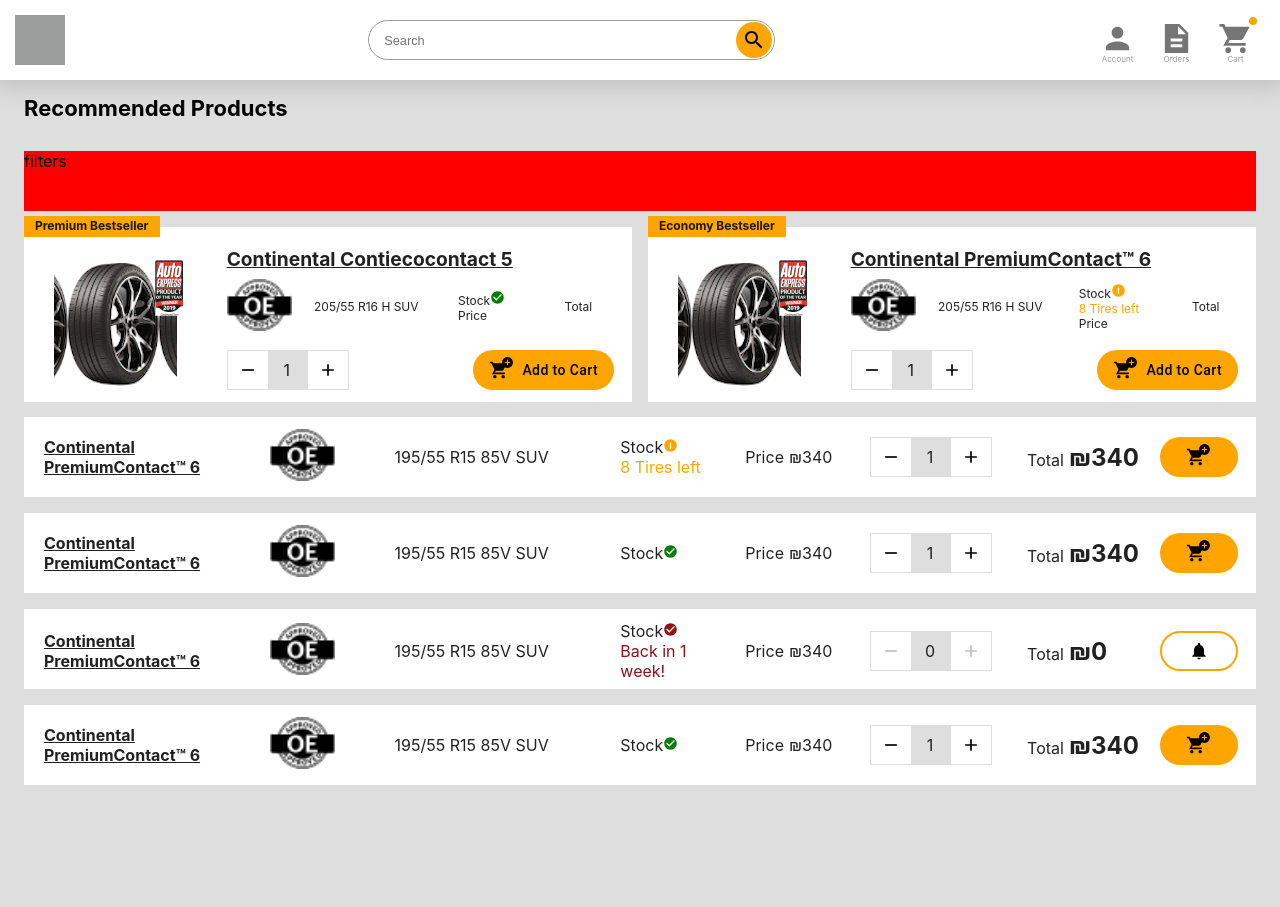
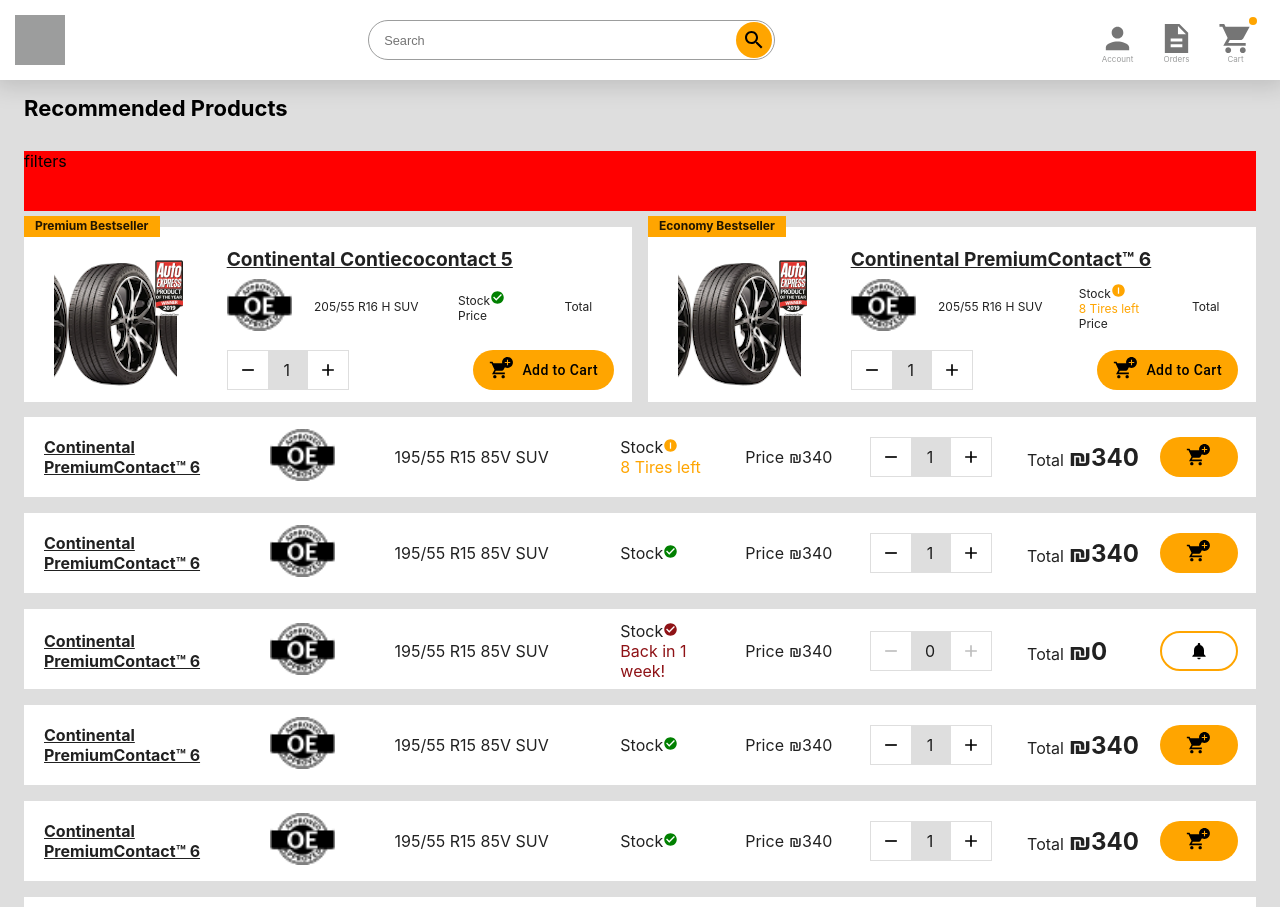
Before and after one commit to apomarinov/react-responsive, a React (Create React App) app: page / in a window 1280 px wide. Shown: the top 907 px of the page. Before the commit the page ends 800 px from the top, so only its background shows below. Built offline with nearby package versions, Linux system fonts and the light colour scheme.

Commit message:
add more products, refactor file structure

```diff
--- a/src/App.js
+++ b/src/App.js
@@ -5,7 +5,7 @@
     createMuiTheme,
     ThemeProvider,
 } from '@material-ui/core/styles';
-import ProductView from "./views/ProductView";
+import ListView from "./views/product/ListView";
 import Container from "@material-ui/core/Container";
 
 const theme = createMuiTheme({
@@ -36,7 +36,7 @@
                 </header>
                 <main>
                     <Container disableGutters={false} maxWidth={false}>
-                        <ProductView title="Recommended Products"/>
+                        <ListView title="Recommended Products"/>
                     </Container>
                 </main>
             </ThemeProvider>
--- a/src/dataSource.json
+++ b/src/dataSource.json
@@ -73,7 +73,8 @@
       "image": null,
       "stock": {
         "status": "full"
-      }
+      },
+      "discount": null
     },
     {
       "id":  14,
@@ -82,7 +83,8 @@
       "stock":  {
         "status": "out",
         "description": "Back in 1 week!"
-      }
+      },
+      "discount": null
     },
     {
       "id":  15,
@@ -90,7 +92,122 @@
       "image": null,
       "stock":  {
         "status": "full"
+      },
+      "discount": null
+    },
+    {
+      "id":  16,
+      "isApproved": true,
+      "image": null,
+      "stock":  {
+        "status": "full"
+      },
+      "discount": null
+    },
+    {
+      "id":  17,
+      "isApproved": true,
+      "image": null,
+      "stock":  {
+        "status": "full"
+      },
+      "discount": null
+    },
+    {
+      "id":  18,
+      "isApproved": true,
+      "image": null,
+      "stock":  {
+        "status": "depleting",
+        "description": " Tires left",
+        "quantity": 3
+      },
+      "discount": null
+    },
+    {
+      "id":  19,
+      "isApproved": true,
+      "image": null,
+      "stock":  {
+        "status": "full"
+      },
+      "discount": null
+    },
+    {
+      "id":  20,
+      "isApproved": true,
+      "image": null,
+      "stock":  {
+        "status": "depleting",
+        "description": " Tires left",
+        "quantity": 8
       }
+    },
+    {
+      "id":  21,
+      "isApproved": true,
+      "image": null,
+      "stock": {
+        "status": "full"
+      },
+      "discount": null
+    },
+    {
+      "id":  22,
+      "isApproved": true,
+      "image": null,
+      "stock":  {
+        "status": "out",
+        "description": "Back in 1 week!"
+      },
+      "discount": null
+    },
+    {
+      "id":  23,
+      "isApproved": true,
+      "image": null,
+      "stock":  {
+        "status": "full"
+      },
+      "discount": null
+    },
+    {
+      "id":  24,
+      "isApproved": true,
+      "image": null,
+      "stock":  {
+        "status": "full"
+      },
+      "discount": null
+    },
+    {
+      "id":  25,
+      "isApproved": true,
+      "image": null,
+      "stock":  {
+        "status": "full"
+      },
+      "discount": null
+    },
+    {
+      "id":  26,
+      "isApproved": true,
+      "image": null,
+      "stock":  {
+        "status": "depleting",
+        "description": " Tires left",
+        "quantity": 3
+      },
+      "discount": null
+    },
+    {
+      "id":  27,
+      "isApproved": true,
+      "image": null,
+      "stock":  {
+        "status": "full"
+      },
+      "discount": null
     }
   ]
 }
--- a/src/views/RecommendedProductView.js
+++ b/src/views/product/RecommendedView.js
@@ -2,7 +2,7 @@
 import makeStyles from "@material-ui/core/styles/makeStyles";
 import {createStyles, isWidthDown, isWidthUp} from "@material-ui/core";
 import Grid from "@material-ui/core/Grid";
-import Product from "../components/product/Product";
+import Product from "../../components/product/Product";
 import withWidth from "@material-ui/core/withWidth";
 
 
@@ -27,7 +27,7 @@
     }),
 );
 
-const RecommendedProductView = (props) => {
+const RecommendedView = (props) => {
     const classes = useStyles();
     const isTablet = isWidthUp('md', props.width);
     const cols = isTablet ? 6 : 12;
@@ -49,4 +49,4 @@
     );
 }
 
-export default withWidth()(RecommendedProductView);
+export default withWidth()(RecommendedView);
```
Also changed, not shown: src/views/product/ListView.js (renamed from src/views/ProductView.js, +5 -5 lines).
